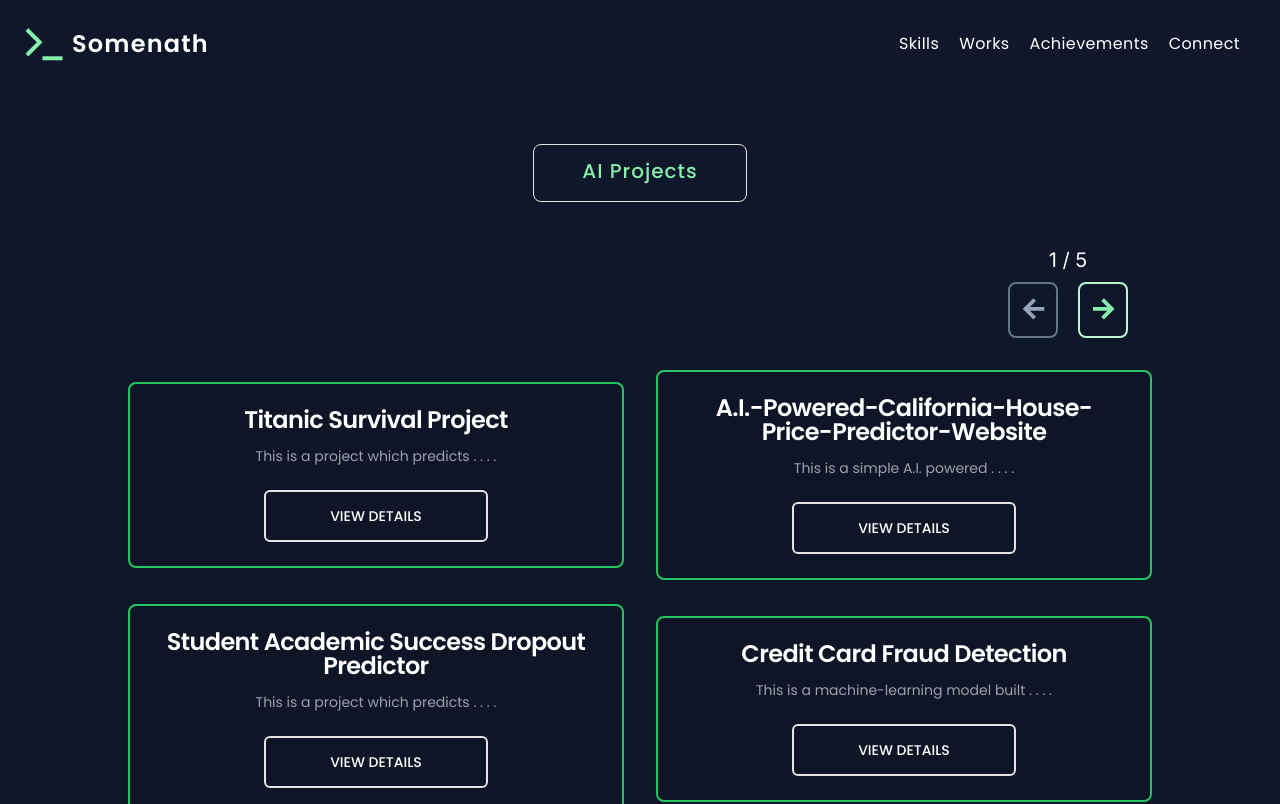
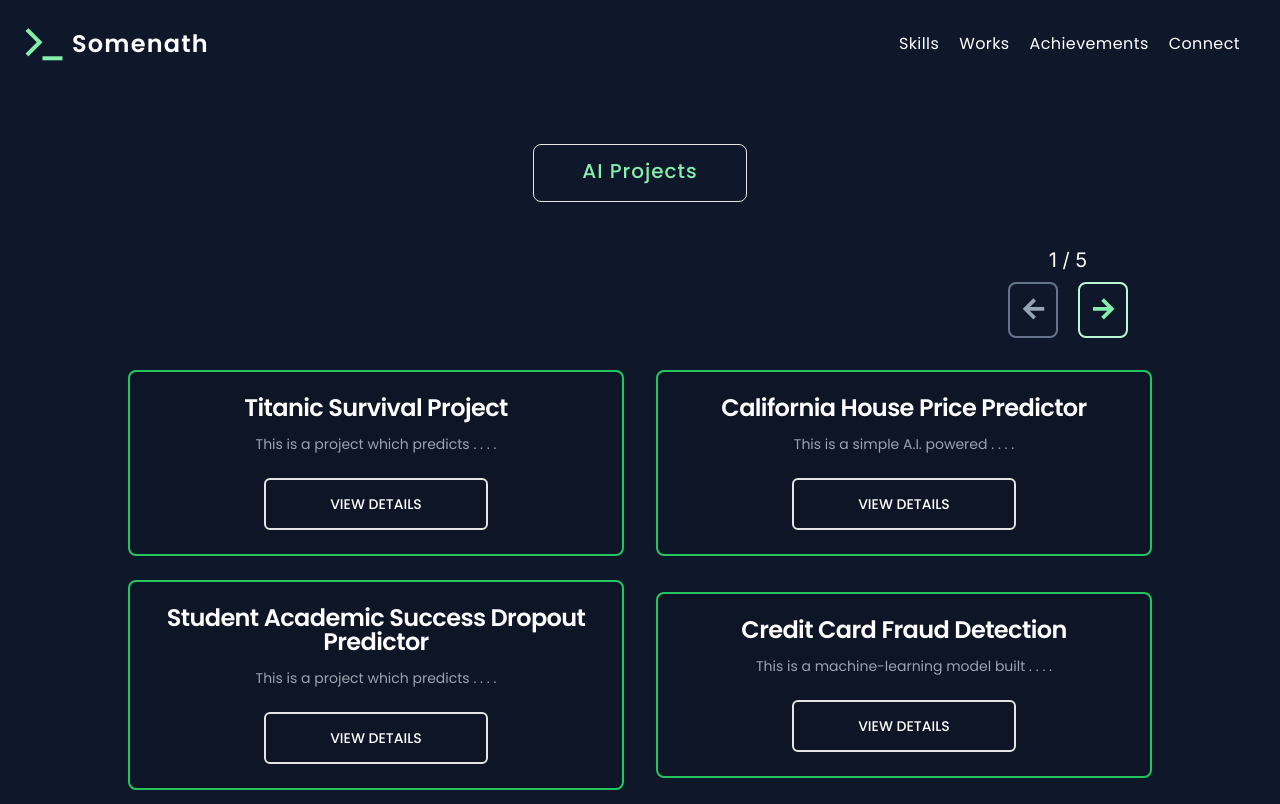
Before and after one commit to somenath203/My-Portfolio-Website-Version-2, a Next.js app: page /pages/all_works/ai_projects in a window 1280 px wide. Shown: the top 804 px of the page. Built offline with nearby package versions, Linux system fonts and the light colour scheme.

Commit message:
commited

```diff
--- a/src/app/pages/all_works/ai_projects/page.js
+++ b/src/app/pages/all_works/ai_projects/page.js
@@ -30,7 +30,7 @@ import MalariaImgCellClassifyProjImg from './../../../assets/ai_development_pics
 import NamedEntityRecognizerImg from './../../../assets/ai_development_pics/namedentityrecognizerpic.png';
 import TomatoLeafImg from './../../../assets/ai_development_pics/tomatoleafprojectpic.png';
 import QuestionAnswerAiLlama3ChatAppImg from './../../../assets/ai_development_pics/langchainollamallama3projpic.png';
-import PDFChatAppLlama3GroqImg from './../../../assets/ai_development_pics/langchainollamallama3projpic.png';
+import PDFChatAppLlama3GroqImg from './../../../assets/ai_development_pics/pdfchatllamathreegroqpic.png';
 
 const Page = () => {
 
@@ -46,7 +46,7 @@ const Page = () => {
     },
     {
         id: 2,
-        nameOfTheProject: 'A.I.-Powered-California-House-Price-Predictor-Website',
+        nameOfTheProject: 'California House Price Predictor',
         descOfTheProject: 'This is a simple A.I. powered website created using Streamlit and Linear Regression Model which predicts the price of California House Data',
         techStackUsedInTheProject: 'Streamlit, Pandas, Numpy, Scikit-learn',
         picOfTheProj: HousePredictorPic,
```
